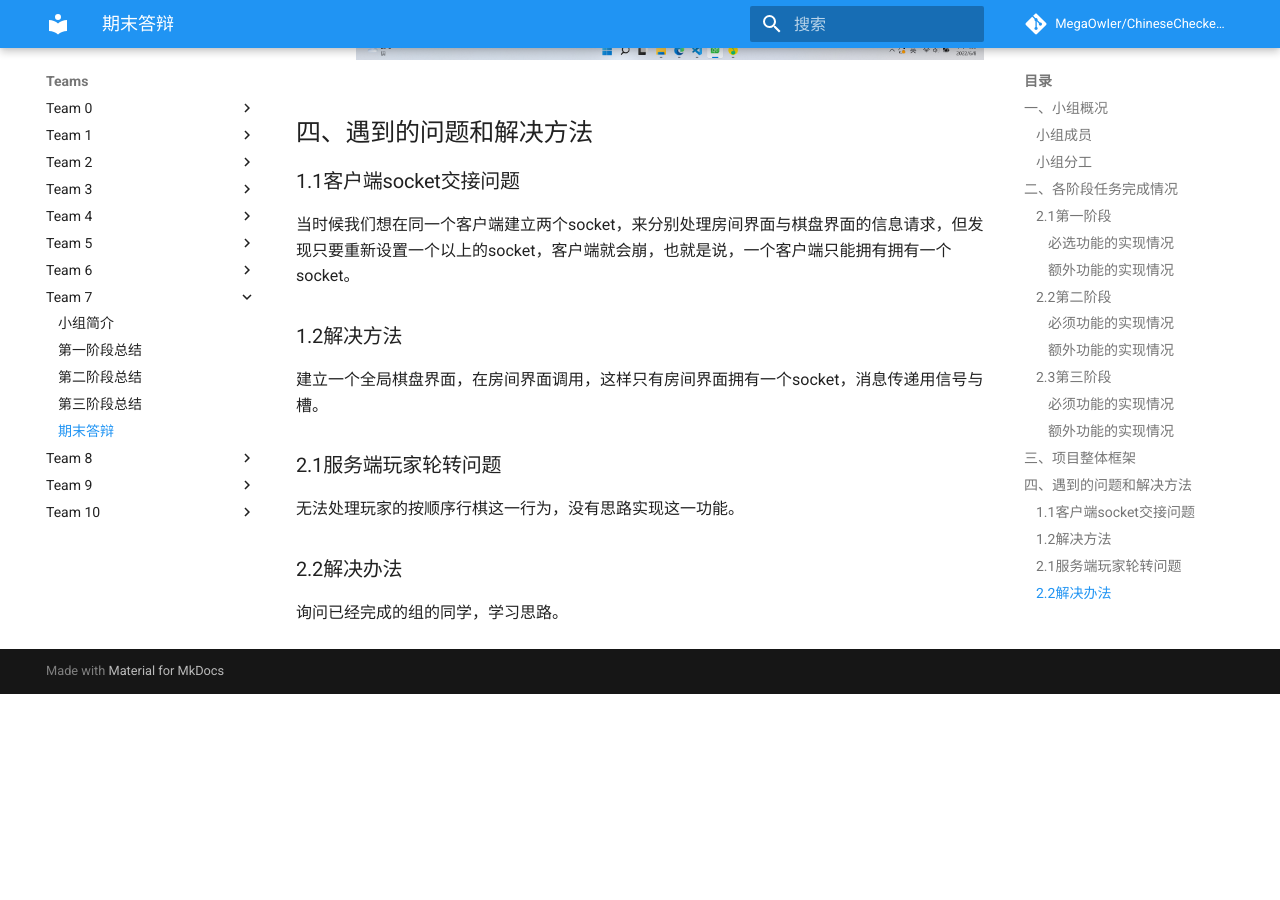
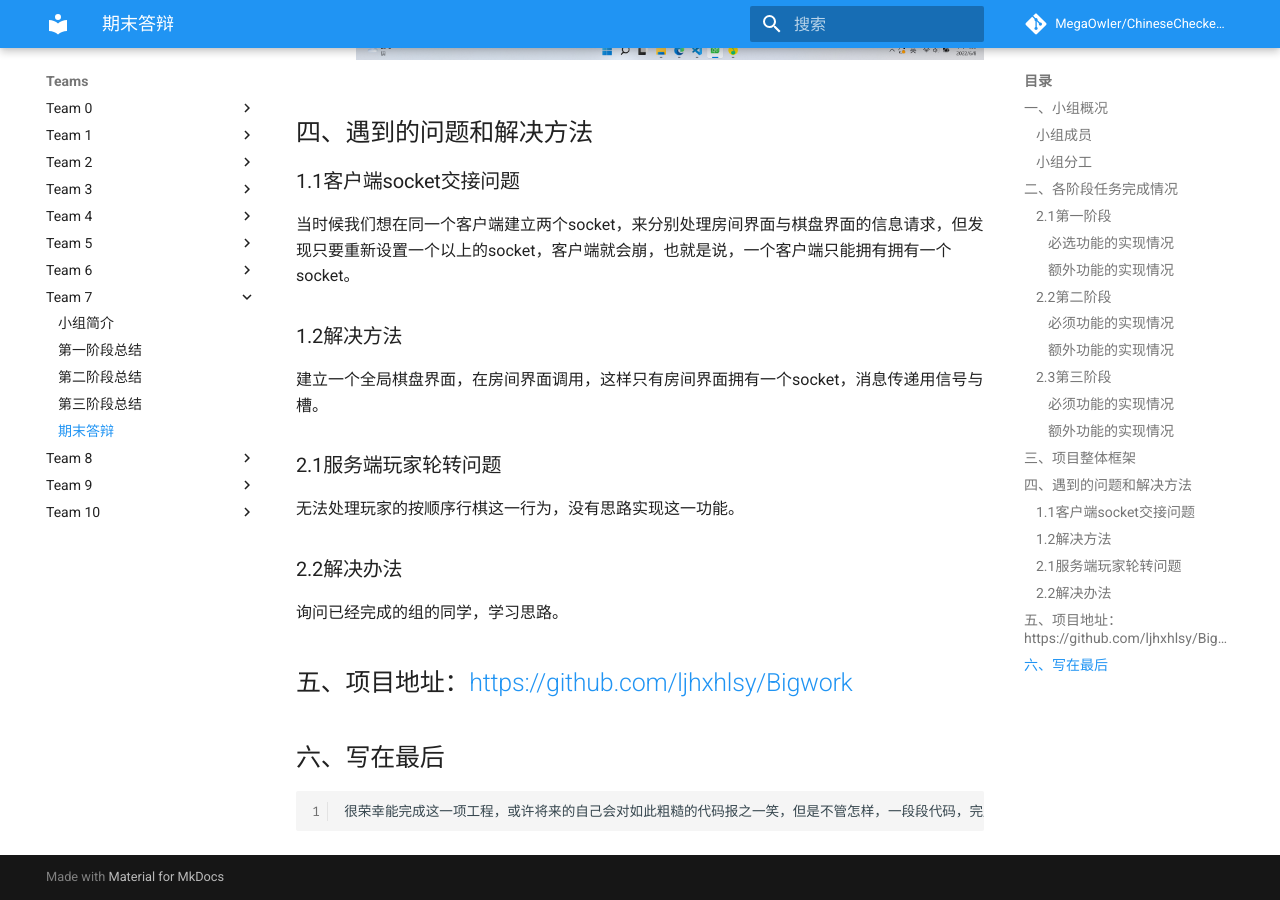
Before and after one commit to MegaOwIer/ChineseCheckers, an MkDocs documentation site: the page built from docs/submission/Team7/pre.md, in a window 1280 px wide and 900 px high, scrolled down 8460 px. Built offline with MkDocs 1.6.1 and Material for MkDocs 9.7.7, drawn with Linux system fonts in a browser that asks for light colours; comment, search, counter and statistics services are not loaded; before the commit the page ends 9154 px from its top, so only the background shows below that.

Commit message:
最后的补充

```diff
--- a/docs/submission/Team7/pre.md
+++ b/docs/submission/Team7/pre.md
@@ -84,3 +84,7 @@
   无法处理玩家的按顺序行棋这一行为，没有思路实现这一功能。
 ### 2.2解决办法
   询问已经完成的组的同学，学习思路。
+
+## 五、项目地址：https://github.com/ljhxhlsy/Bigwork
+## 六、写在最后
+    很荣幸能完成这一项工程，或许将来的自己会对如此粗糙的代码报之一笑，但是不管怎样，一段段代码，完成了半年前那个看似不可能完成的任务，而我们，也是在一次又一次绝望之后，重拾了自己的信心，磨砺了自己的心境。这或许就是这一项大作业的目的，不是让你学会多么高深，多么复杂的知识；而是让你明白，在将来，不管多难的问题，都要勇往直前的走下去，彩虹，不也总在风雨后吗？
```
